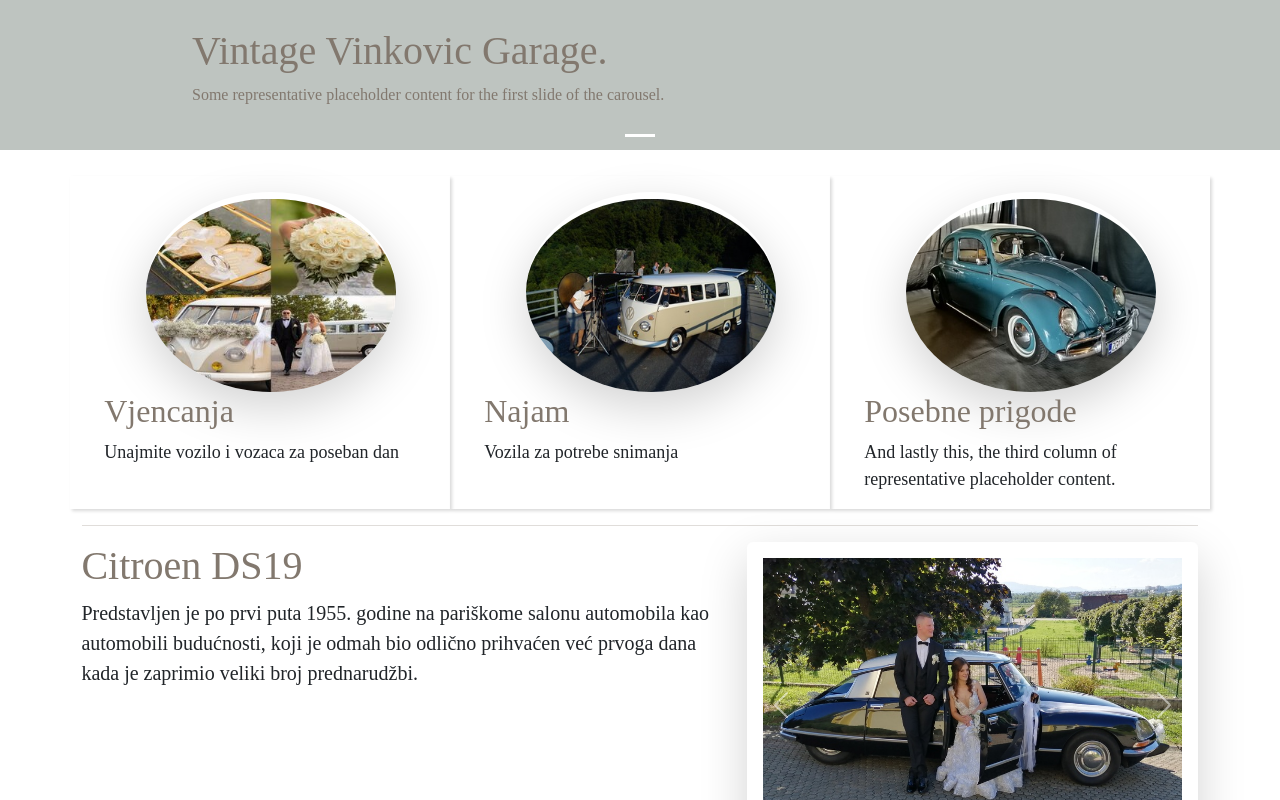
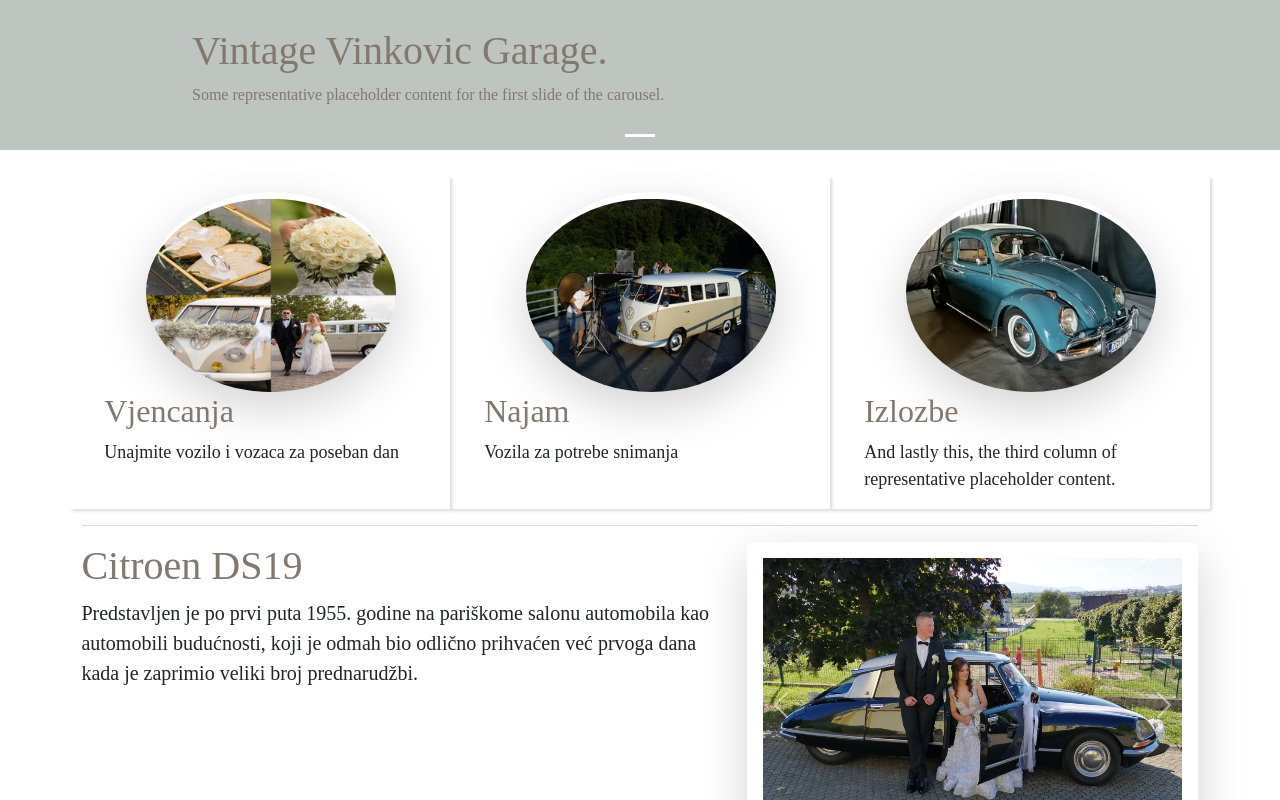
Before and after one commit to markobenjak/vintage-garage, a Vue app: page / in a window 1280 px wide. Shown: the top 800 px of the page. Built offline with nearby package versions, Linux system fonts and the light colour scheme.

Commit message:
new images

```diff
--- a/src/App.vue
+++ b/src/App.vue
@@ -1,8 +1,6 @@
 <template>
   <body>
-
     <main>
-
 
       <div id="navCarousel" class="carousel slide" data-bs-ride="carousel">
         <div class="carousel-indicators">
@@ -27,10 +25,7 @@
         </div>
       </div>
 
-
       <div class="container">
-
-        <!-- Three columns of text below the carousel -->
         <div class="row">
           <div class="col-lg-4 offers">
             <img src="/src/assets/images/version2/test/wedding.jpeg"
@@ -38,25 +33,22 @@
 
             <h2 class="containerHeading">Vjencanja</h2>
             <p>Unajmite vozilo i vozaca za poseban dan</p>
-          </div><!-- /.col-lg-4 -->
+          </div>
           <div class="col-lg-4 offers">
             <img src="/src/assets/images/version2/test/event.jpg"
               class="rounded-circle imageOffers shadow-lg" alt="">
 
             <h2 class="containerHeading">Najam</h2>
             <p>Vozila za potrebe snimanja</p>
-          </div><!-- /.col-lg-4 -->
+          </div>
           <div class="col-lg-4 offers">
             <img src="/src/assets/images/version2/test/buba.jpg"
               class="rounded-circle imageOffers shadow-lg" alt="">
 
-            <h2 class="containerHeading">Posebne prigode</h2>
+            <h2 class="containerHeading">Izlozbe</h2>
             <p>And lastly this, the third column of representative placeholder content.</p>
-          </div><!-- /.col-lg-4 -->
-        </div><!-- /.row -->
-
-
-        <!-- START THE FEATURETTES -->
+          </div>
+        </div>
 
         <hr class="featurette-divider">
 
@@ -336,12 +328,8 @@
           </div>
         </div>
 
-        <!-- /END THE FEATURETTES -->
+      </div>
 
-      </div><!-- /.container -->
-
-
-      <!-- FOOTER -->
       <footer class="text-center text-white" style="background-color: #f1f1f1;">
         <div class="container pt-4">
           <div class="row">
@@ -367,13 +355,8 @@
           Created By:
           <a class="text-dark" href="#">MB</a>
         </div>
-        <!-- Copyright -->
       </footer>
     </main>
-
-
-
-
   </body>
 </template>
 
@@ -381,7 +364,8 @@
 
 </script>
 
-<style scoped>.container {
+<style scoped>
+.container {
   margin-top: 1%;
 }
 
```
